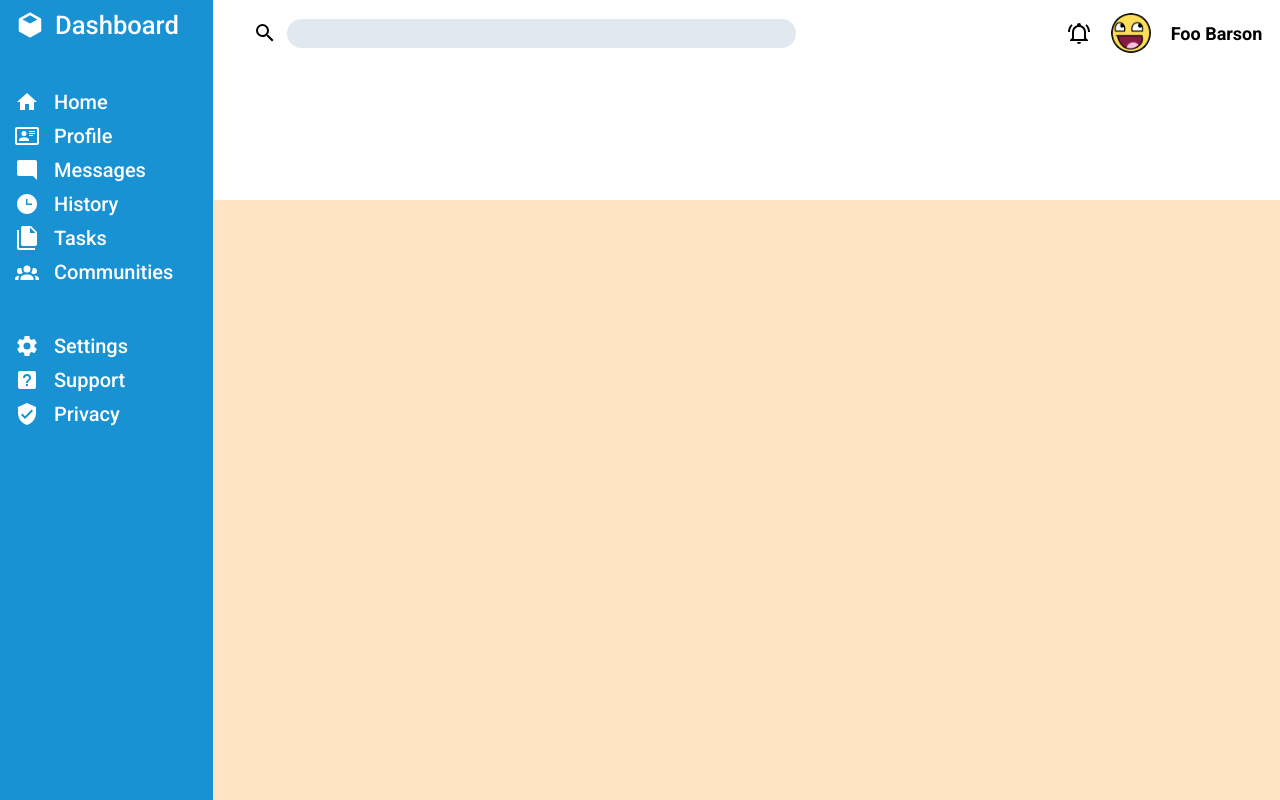
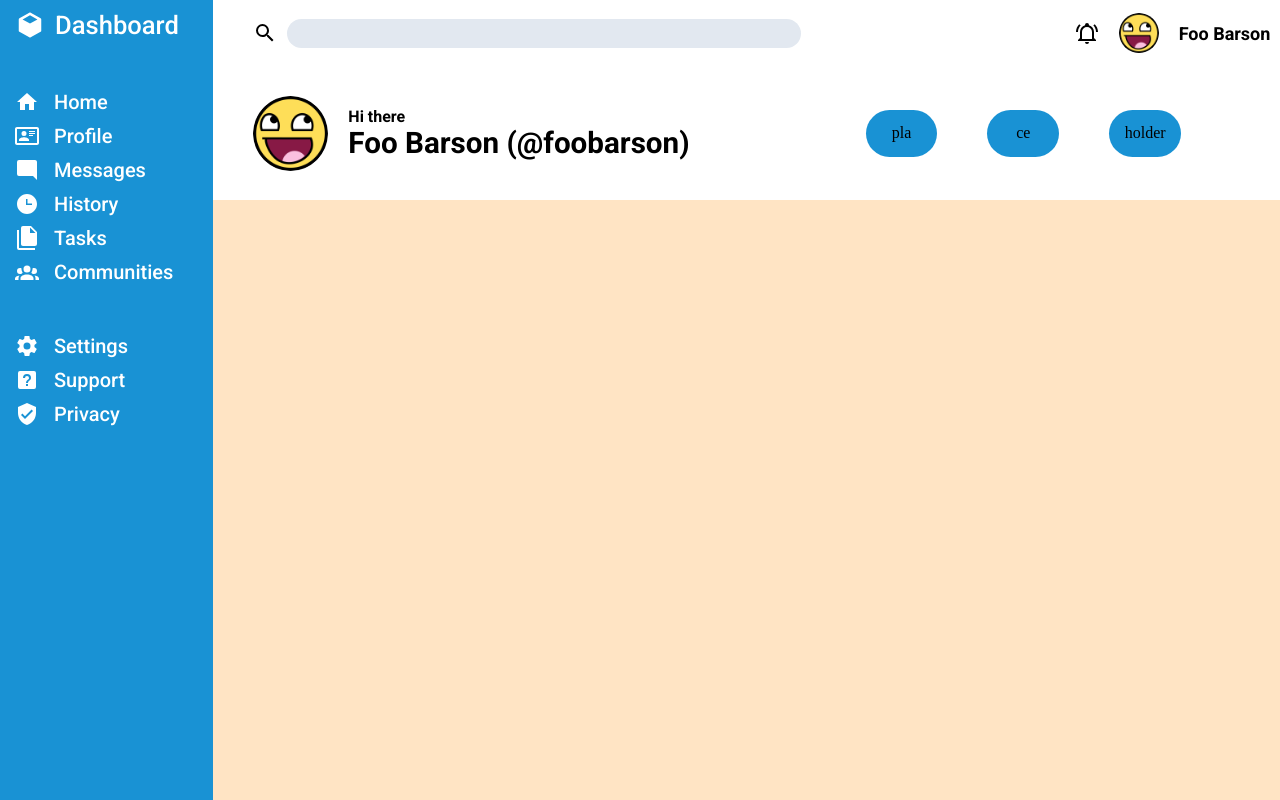
Before and after one commit to rafaelson/odin-admin-dashboard, a plain HTML site: page index.html in a window 1280 px wide. Drawn offline with Linux system fonts and the light colour scheme.

Commit message:
greeting wip

```diff
--- a/index.html
+++ b/index.html
@@ -74,8 +74,18 @@
             </div>
           </div>
           <div class="greeting-buttons">
-            <div class="greeting"></div>
-            <div class="buttons"></div>
+            <div class="greeting">
+              <img src="pictures/718smiley.png" alt="" class="photo-bigger" />
+              <div class="greeting-container">
+                <div class="greeting-text">Hi there</div>
+                <div class="name-username">Foo Barson (@foobarson)</div>
+              </div>
+            </div>
+            <div class="buttons">
+              <div class="btn">pla</div>
+              <div class="btn">ce</div>
+              <div class="btn">holder</div>
+            </div>
           </div>
         </div>
         <div class="content"></div>
--- a/style.css
+++ b/style.css
@@ -12,6 +12,7 @@ body,
 
 .sidebar {
   background-color: #1992d4;
+  /* background-color: #00b294; */
   display: flex;
   flex-direction: column;
   gap: 50px;
@@ -58,6 +59,7 @@ body,
 .header {
   display: grid;
   grid-template-rows: 1fr 2fr;
+  margin-left: 40px;
 }
 
 .search-notifs {
@@ -70,7 +72,6 @@ body,
   display: flex;
   align-items: center;
   gap: 10px;
-  margin-left: 40px;
 }
 
 #bar {
@@ -87,12 +88,27 @@ body,
   gap: 20px;
 }
 
+.photo,
+.photo-bigger {
+  background-color: #bbb;
+  border-radius: 50%;
+  display: inline-block;
+}
+
 .photo {
   height: 40px;
   width: 40px;
-  background-color: #bbb;
-  border-radius: 50%;
-  display: inline-block;
+}
+
+.greeting {
+  display: flex;
+  align-items: center;
+  gap: 20px;
+}
+
+.photo-bigger {
+  height: auto;
+  width: 75px;
 }
 
 .name {
@@ -106,6 +122,36 @@ body,
   grid-template-columns: 1fr 1fr;
 }
 
+.greeting-text,
+.name-username {
+  font-family: "Roboto", sans-serif;
+  font-weight: 700;
+}
+
+.greeting-text {
+}
+
+.name-username {
+  font-size: 1.85rem;
+}
+
+.buttons {
+  display: flex;
+  align-items: center;
+  justify-content: center;
+  gap: 50px;
+}
+
+.btn {
+  background-color: #1992d4;
+  display: flex;
+  align-items: center;
+  justify-content: center;
+  height: 35%;
+  width: 14%;
+  border-radius: 30px;
+}
+
 .content {
   background-color: bisque;
 }
```
